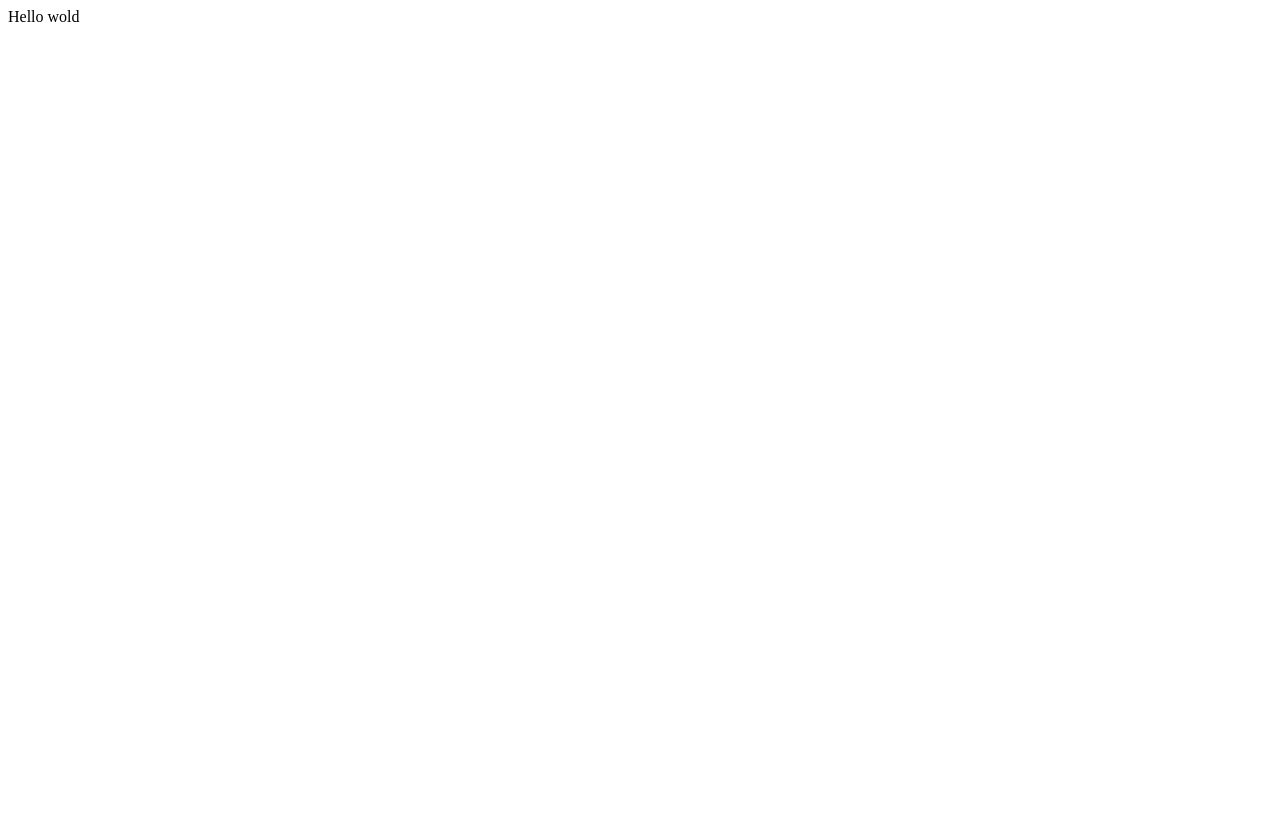
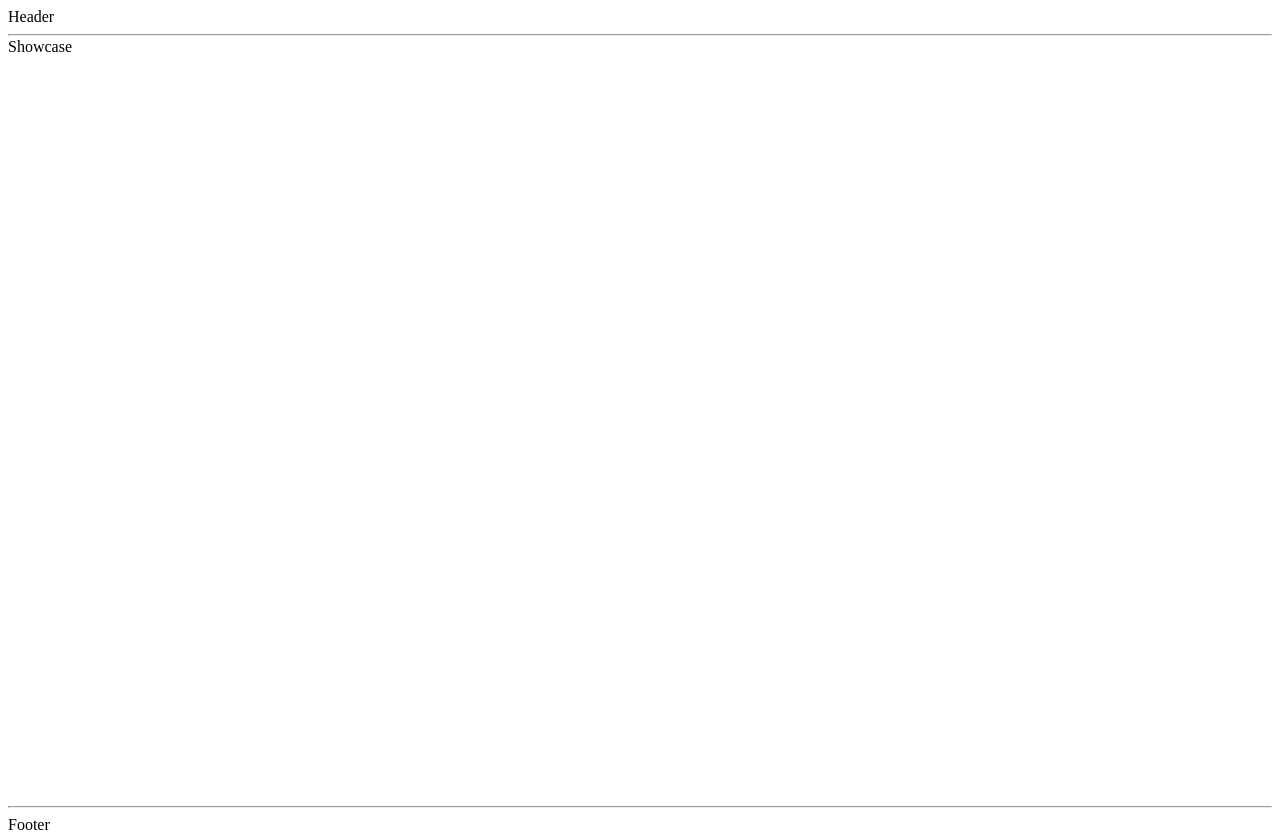
Before and after one commit to pay4ok-exe/Jemis-Jidek, a React (Create React App) app: page / in a window 1280 px wide. Before the commit the page ends 800 px from the top, so only its background shows below. Built offline with nearby package versions, Linux system fonts and the light colour scheme.

Commit message:
Added /assets /data files

```diff
--- a/src/App.js
+++ b/src/App.js
@@ -1,9 +1,19 @@
+import Footer from "./components/Footer";
+import Header from "./components/Header";
+import Showcase from "./components/Showcase";
 
 
 function App() {
   return (
-    <div className="App">
-      Hello wold
+    <div style={{
+      display: 'grid',
+      gridTemplateRows: '10px 1fr 10px',
+      height: '100vh',
+      gap: '20px'
+    }}>
+      <Header/>
+      <Showcase/>
+      <Footer/>
     </div>
   );
 }
--- a/src/components/Footer/index.jsx
+++ b/src/components/Footer/index.jsx
@@ -1,5 +1,8 @@
 export default function Footer(){
     return(
-        <div>Footer</div>
+        <div>
+            <hr/>
+            Footer
+        </div>
     )
 }
--- a/src/components/Header/index.jsx
+++ b/src/components/Header/index.jsx
@@ -1,5 +1,8 @@
 export default function Header(){
     return(
-        <div>Header</div>
+        <div>Header
+            <hr/>
+        </div>
+
     )
 }
```
Also changed, not shown: src/data/products.js (added, +47 -0 lines), src/assets/pickles.jpg (added), src/assets/potatoes.jpeg (added).
